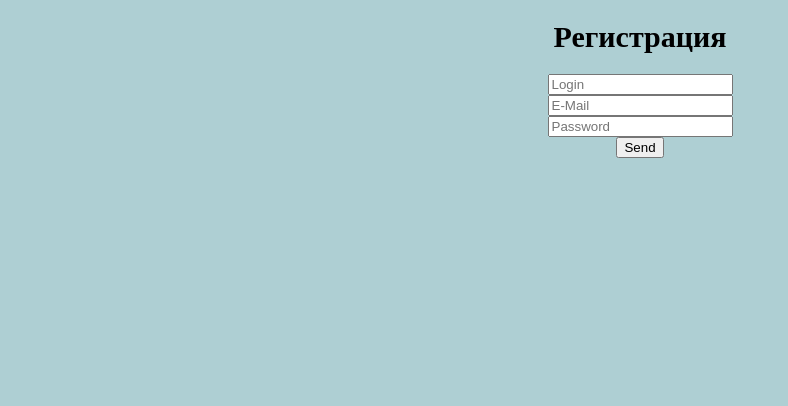
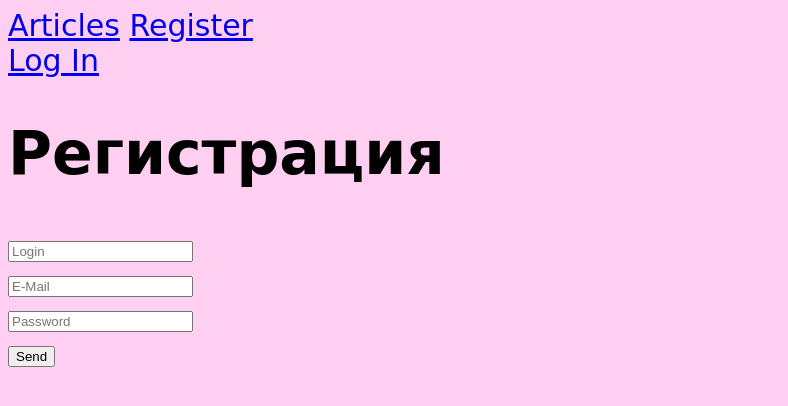
Before and after one commit to DeapHy/DjangoPy, a Django app: page /registration/ in a window 1280 px wide. Shown: the top 406 px of the page, without its empty margins (0-788 px from the left). Run offline with Django 3.2, Linux system fonts and the light colour scheme.

Commit message:
8th(i think) commit(done some technical stuff, desigh left)

```diff
--- a/lab6/articles/static/css/Creation_form.css
+++ /dev/null
@@ -1,14 +0,0 @@
-h1 {
-  font-size: 30px;
-  text-align: center;
-}
-
-form {
-  text-align: center;
-}
-
-body, content {
-  background-color: #AECFD3;
-  font-size: 14px;
-  text-align: center;
-}
--- a/lab6/articles/static/css/style.css
+++ b/lab6/articles/static/css/style.css
@@ -1,7 +1,7 @@
 body {
   background: #FFCFF1;
   color: #000000;
-  font-size: 14px;
+  font-size: 30px;
   font-family: cursive;
 }
 
--- /dev/null
+++ b/lab6/articles/templates/layout.html
@@ -0,0 +1,26 @@
+<!DOCTYPE html>
+<html>
+  <title> Suck my finger </title>
+  <head>
+    <link rel="stylesheet" href="../static/css/style.css">
+  </head>
+  <body>
+    <div class="navbar">
+        <div class="navbar-left">
+            <a class="navbar-link" href="{{ '/' }}">Articles</a>
+            <a class="navbar-link" href="{{ '/registration' }}">Register</a>
+        </div>
+        <div class="navbar-right">
+            {% if request.user.is_authenticated %}
+                <a class="navbar-link" href="{{ '/logout' }}">Log Out</a>
+            {% else %}
+                <a class="navbar-link" href="{{ '/login' }}">Log In</a>
+            {% endif %}
+        </div>
+    </div>
+    <div class='info_message'>
+      {{ message }}
+    </div>
+    {% block content %} {% endblock %}
+  </body>
+</html>
--- a/lab6/articles/templates/registration.html
+++ b/lab6/articles/templates/registration.html
@@ -1,10 +1,5 @@
-<!DOCTYPE html>
-<html>
-    <head>
-        <title>Django Public Blog - создать статью</title>
-        <link rel="stylesheet" href="/static/css/Creation_form.css">
-    </head>
-    <body>
+{% extends "layout.html" %}
+{% block content %}
         <div class="content">
             <h1>Регистрация</h1>
             <form method="POST" class='regform'> {% csrf_token %}
@@ -15,5 +10,4 @@
             </form>
             {{ form.errors }}
         </div>
-    </body>
-</html>
+{% endblock %}
--- a/lab6/articles/views.py
+++ b/lab6/articles/views.py
@@ -2,7 +2,7 @@ from .models import Article
 from django.shortcuts import render, redirect
 from django.http import Http404
 from django.contrib.auth.models import User
-from django.contrib.auth import authenticate, login
+from django.contrib.auth import authenticate, login, logout
 
 def registration(request):
     if request.method == 'POST':
@@ -46,9 +46,17 @@ def auth(request):
     else:
         return render(request, 'login.html')
 
+def deauth(request):
+    logout(request)
+    message='You successfully Logged out.'
+    return render(request, 'archive.html', {"message": message})
 
 def archive(request):
-    return render(request, 'archive.html', {"posts": Article.objects.all()})
+    if request.user.is_authenticated:
+        return render(request, 'archive.html', {"posts": Article.objects.all()})
+    else:
+        message = 'You need to Log In to see content on this page'
+        return render(request, 'archive.html', {'message': message})
 
 def get_article(request, article_id):
     try:
--- a/lab6/lab4/urls.py
+++ b/lab6/lab4/urls.py
@@ -24,5 +24,6 @@ urlpatterns = [
     url(r'^article/(?P<article_id>\d+)$', views.get_article, name='get_article'),
     path('article/new', views.create_post, name='Create_Post'),
     path('registration/', views.registration, name='registration'),
-    path('login/', views.auth, name='auth')
+    path('login/', views.auth, name='auth'),
+    path('logout', views.deauth, name='deauth')
 ]
```
Also changed, not shown: lab6/articles/templates/archive.html (+3 -14 lines), lab6/articles/templates/article.html (+3 -7 lines), lab6/articles/templates/create_post.html (+3 -9 lines), lab6/articles/templates/login.html (+3 -9 lines), 1 other file.
